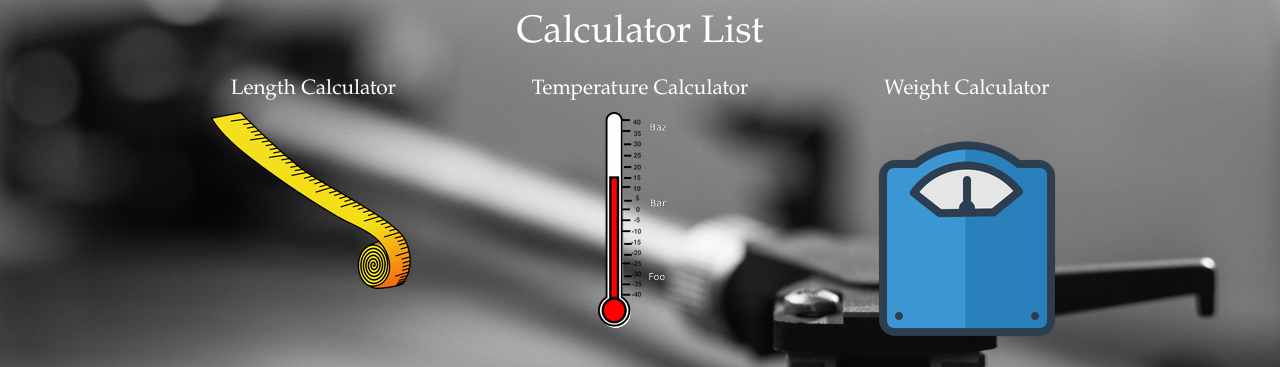
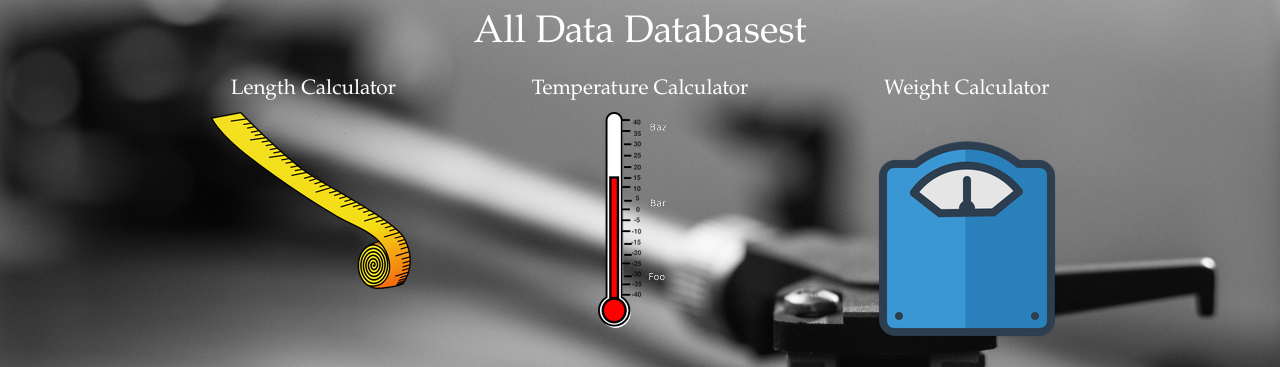
Before and after one commit to cwarner11/digit_png, a Django app: page /calculators/ in a window 1280 px wide. Shown: the part 109-476 px from the top of the page. Run offline with Django 3.2, Linux system fonts and the light colour scheme; a user stored in the database is signed in; data comes from the database, SQL or seed files in the repository.

Commit message:
change h1 title

```diff
--- a/calculators/templates/calculators/calculators_list.html
+++ b/calculators/templates/calculators/calculators_list.html
@@ -1,7 +1,7 @@
 {%extends 'base_layout.html'%}
 
 {%block content%}
-	<h1>Calculator List</h1>
+	<h1>All Data Databasest</h1>
 	<div class = 'calculators'>
 	{% for calc in calculator %}
 		<div class= 'calculator'>
```
